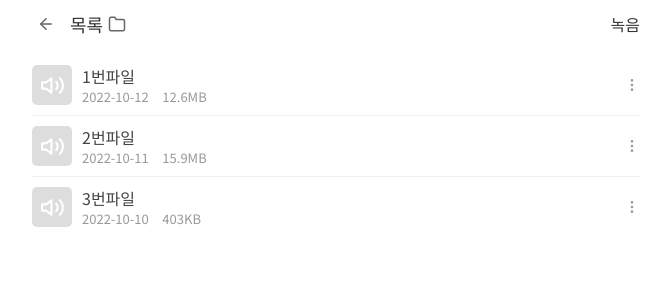
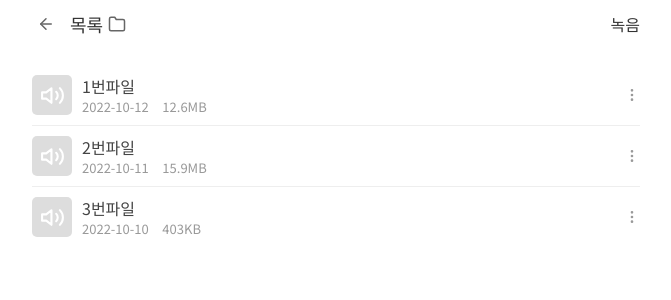
Before and after one commit to cratuss/pre-onboarding-5team-1st, a React (Vite) app: page /list in a window 1280 px wide. Shown: the top 300 px of the page, without its empty margins (304-975 px from the left). Built offline with nearby package versions, Linux system fonts and the light colour scheme.

Commit message:
Modify: container padding top 55px > 65px

```diff
--- a/src/pages/RecordList.jsx
+++ b/src/pages/RecordList.jsx
@@ -20,6 +20,6 @@ const RecordList = () => {
 };
 const RecordListBlock = styled.div`
   min-height: 100vh;
-  padding: 55px 16px 30px;
+  padding: 65px 16px 30px;
 `;
 export default RecordList;
```
